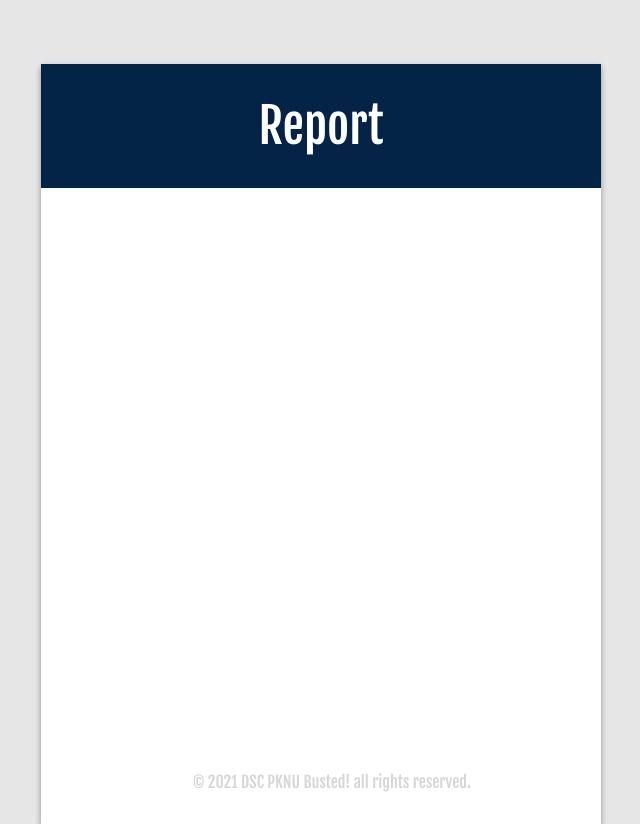
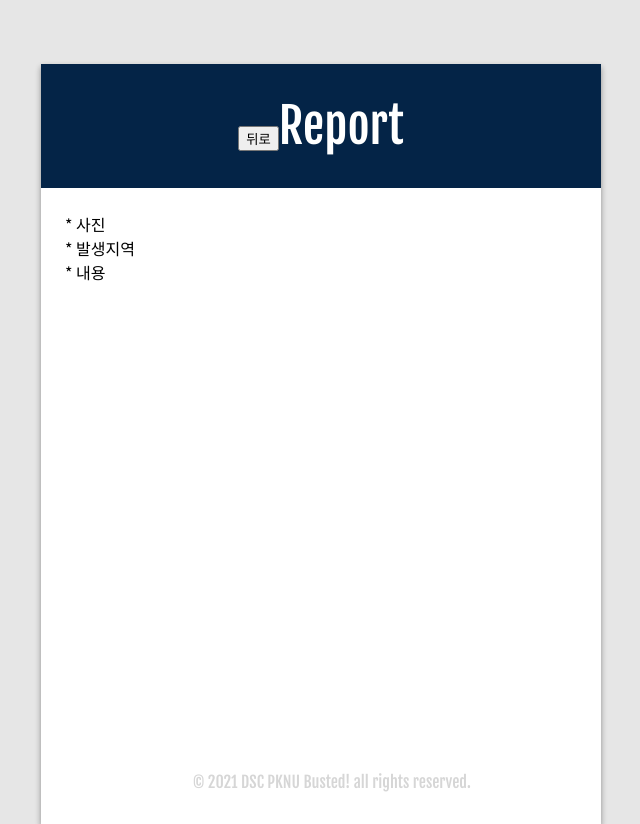
Before and after one commit to EunsungAhn/Busted-Client, a React (Create React App) app: page /ReportPage in a window 1280 px wide. Shown: the whole page, without its empty margins (319-959 px from the left). Built offline with nearby package versions, Linux system fonts and the light colour scheme.

Commit message:
just made go-back button

```diff
--- a/src/App.js
+++ b/src/App.js
@@ -1,5 +1,5 @@
 import React, { Component } from 'react';
-import { BrowserRouter as Router, Route } from 'react-router-dom';
+import { BrowserRouter as Router, Route, withRouter } from 'react-router-dom';
 
 import Busted from './components/MainPage/Busted';
 import CameraPage from './components/CameraPage/CameraPage';
@@ -22,4 +22,5 @@ class App extends Component {
   }
 }
 
+// export default withRouter(App);
 export default App;
--- a/src/components/GalleryPage/GalleryPage.js
+++ b/src/components/GalleryPage/GalleryPage.js
@@ -6,15 +6,28 @@ class GalleryPage extends Component {
     super(props);
     this.goToPage = this.goToPage.bind(this);
   };
+
   goToPage = (page) =>  {
     this.props.history.push(page);
+  };
+
+  goBack = (page) =>  {
+    this.props.history.goBack(page);
+  };
+
+  _handleClick = () => {
+    this.input.current.click();
   };
 
   render() {
     return (
       <div>
         <main className="busted-template">
-          <div className="header">Gallery</div>
+          <div className="header">
+            <button onClick={this.goBack}>뒤로</button>
+            Gallery
+            <button>선택</button>
+            </div>
           <div className="body-wrapper"></div>
           <div className="footer">
             © 2021 DSC PKNU Busted! all rights reserved.
--- a/src/components/MainPage/Busted.js
+++ b/src/components/MainPage/Busted.js
@@ -27,11 +27,9 @@ class Busted extends Component {
       <div>
         <main className="busted-template">
           <div className="header">Busted!</div>
-
           <div className="body-wrapper">
             {/* <div>카메라, 갤러리 선택</div>
             <input type="file" accept="image/*;capture=camera" />
-
             <div>카메라 직접 호출</div>
             <input type="file" accept="image/*" capture="camera" /> */}
 
@@ -43,20 +41,11 @@ class Busted extends Component {
               <input type="file" accept="image/*" capture="camera" ref={this.input} />
             </div>
 
-            {/* <div className="first-item" onClick={() => this.goToPage("/CameraPage")}>
-              <div className="image-wrapper">
-                <img src={camera} alt="camera img" />
-              </div>
-              <p> 촬영하기 </p>
-            </div> */}
-            {/* <input type="file" accept="image/*;capture=camera" /> */}
-            {/* <input type="file" accept="image/*;capture=camera"></input> */}
-
             <div className="second-item" onClick={() => this.goToPage("/GalleryPage")}>
               <div className="image-wrapper">
                 <img src={gallery} alt="gallery img" />
               </div>
-              <p> 불러오기 </p>
+              <p> 갤러리 </p>
             </div>
 
             <div className="third-item" onClick={() => this.goToPage("/ReportPage")}>
@@ -65,6 +54,7 @@ class Busted extends Component {
               </div>
               <p> 신고하기 </p>
             </div>
+
             <div className="standard-info">화물차 적재불량 기준</div>
           </div>
           <div className="footer">
--- a/src/components/ReportPage/ReportPage.js
+++ b/src/components/ReportPage/ReportPage.js
@@ -1,21 +1,29 @@
-import React, { Component }  from "react";
+import React, { Component, createRef }  from "react";
 import { withRouter } from "react-router-dom";
 
 class ReportPage extends Component {
   constructor(props) {
     super(props);
-    this.goToPage = this.goToPage.bind(this);
+    this.input = createRef();
   };
-  goToPage = (page) =>  {
-    this.props.history.push(page);
+
+  goBack = (page) =>  {
+    this.props.history.goBack(page);
   };
 
   render() {
     return (
       <div>
         <main className="busted-template">
-          <div className="header">Report</div>
-          <div className="body-wrapper"></div>
+          <div className="header">
+            <button onClick={this.goBack}>뒤로</button>
+            Report
+          </div>
+          <div className="body-wrapper">
+            <div className="report-image">* 사진</div>
+            <div className="accident-spot">* 발생지역</div>
+            <div className="report-contents">* 내용</div>
+          </div>
           <div className="footer">
             © 2021 DSC PKNU Busted! all rights reserved.
           </div>
```
Also changed, not shown: 1 other file (tests, documents, lock files or other folders).
